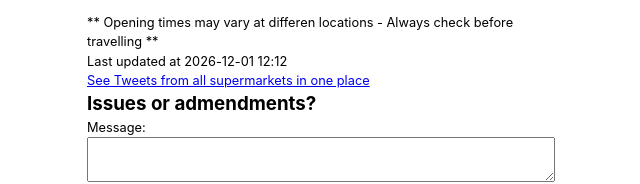
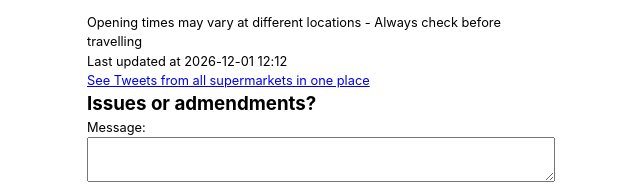
Before and after one commit to gtrufitt/priorityshoppinghours, an Eleventy site: page index.liquid in a window 1280 px wide. Shown: the part 5276-5460 px from the top of the page, 319-959 px from the left. Built offline with nearby package versions, Linux system fonts and the light colour scheme; Eleventy itself is replaced by a stand-in of ours; files that its build step writes are made by us from their sources.

Commit message:
Remove **

```diff
--- a/index.liquid
+++ b/index.liquid
@@ -71,7 +71,7 @@
         {% endfor %}
     </ul>
 
-    <p class="small">** Opening times may vary at differen locations - Always check before travelling **</p>
+    <p class="small">Opening times may vary at different locations - Always check before travelling</p>
     <p class="small">Last updated at {{ "now" | date: "%Y-%m-%d %H:%M" }}</p>
     <p class="small"><a href="https://twitter.com/i/lists/1242131294731059201?s=20">See Tweets from all supermarkets in one place</a></p>
 
```
